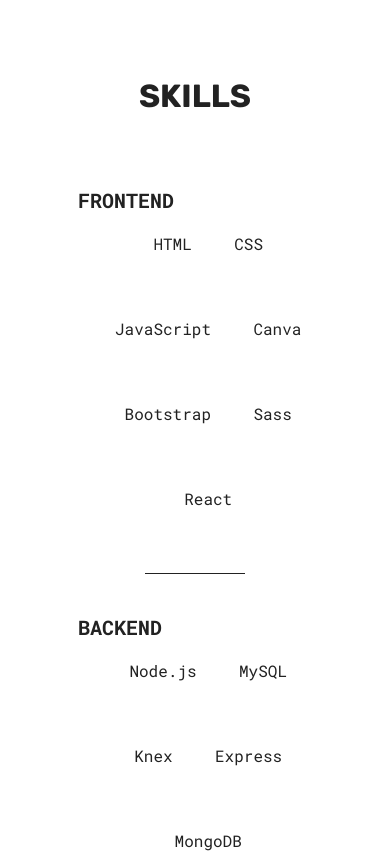
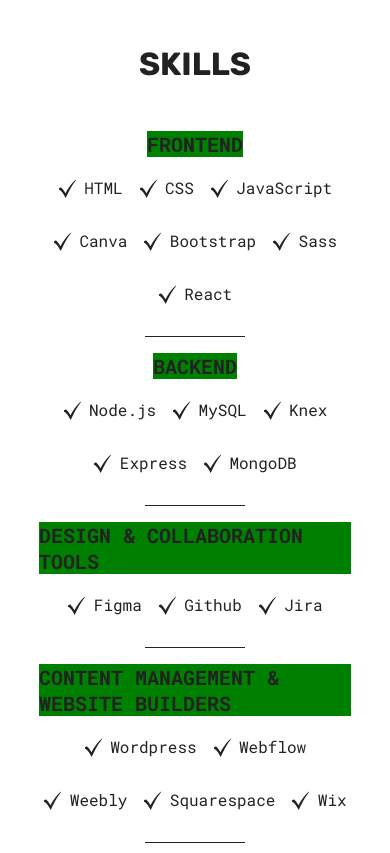
Before and after one commit to Studio117/kwasi-otengbaah-portfolio, a React (Vite) app: page / in a window 390 px wide. Shown: the part 2420-3273 px from the top of the page. Built offline with nearby package versions, Linux system fonts and the light colour scheme.

Commit message:
added styling and breakpoints to skills section

```diff
--- a/src/components/Skills/Skills.jsx
+++ b/src/components/Skills/Skills.jsx
@@ -1,11 +1,18 @@
 import SkillsList from '../SkillsList/SkillsList'
-import checkMark from '../../assets/images/checkmark-dark.svg'
+import checkMarkDark from '../../assets/images/checkmark-light.svg'
+import checkMarkLight from '../../assets/images/checkmark-dark.svg'
 import './Skills.scss'
+import { useTheme } from '../../commonfiles/ThemeContext'
 
 
 import React from 'react'
 
 function Skills() {
+  const { theme } = useTheme();
+
+      const checkMarkIcon = theme === 'light' ? checkMarkDark : checkMarkLight;
+
+
     return (
         <section id='skills'>
             <div className="skills">
@@ -13,13 +20,13 @@
                 <div className="skills__category">
                     <h2 className='skills__category-heading'>Frontend</h2>
                     <div className="skills__category-set">
-                    <SkillsList src={checkMark} skill="HTML" />
-                    <SkillsList src={checkMark} skill="CSS" />
-                    <SkillsList src={checkMark} skill="JavaScript" />
-                    <SkillsList src={checkMark} skill="Canva" />
-                    <SkillsList src={checkMark} skill="Bootstrap" />
-                    <SkillsList src={checkMark} skill="Sass" />
-                    <SkillsList src={checkMark} skill="React" />
+                        <SkillsList src={checkMarkIcon} skill="HTML" />
+                        <SkillsList src={checkMarkIcon} skill="CSS" />
+                        <SkillsList src={checkMarkIcon} skill="JavaScript" />
+                        <SkillsList src={checkMarkIcon} skill="Canva" />
+                        <SkillsList src={checkMarkIcon} skill="Bootstrap" />
+                        <SkillsList src={checkMarkIcon} skill="Sass" />
+                        <SkillsList src={checkMarkIcon} skill="React" />
                     </div>
 
                 </div>
@@ -27,11 +34,11 @@
                 <div className="skills__category">
                     <h2 className='skills__category-heading'>Backend</h2>
                     <div className="skills__category-set">
-                    <SkillsList src={checkMark} skill="Node.js" />
-                    <SkillsList src={checkMark} skill="MySQL" />
-                    <SkillsList src={checkMark} skill="Knex" />
-                    <SkillsList src={checkMark} skill="Express" />
-                    <SkillsList src={checkMark} skill="MongoDB" />
+                        <SkillsList src={checkMarkIcon} skill="Node.js" />
+                        <SkillsList src={checkMarkIcon} skill="MySQL" />
+                        <SkillsList src={checkMarkIcon} skill="Knex" />
+                        <SkillsList src={checkMarkIcon} skill="Express" />
+                        <SkillsList src={checkMarkIcon} skill="MongoDB" />
                     </div>
 
                 </div>
@@ -39,9 +46,9 @@
                 <div className="skills__category">
                     <h2 className='skills__category-heading'>Design & Collaboration Tools</h2>
                     <div className="skills__category-set">
-                    <SkillsList src={checkMark} skill="Figma" />
-                    <SkillsList src={checkMark} skill="Github" />
-                    <SkillsList src={checkMark} skill="Jira" />
+                        <SkillsList src={checkMarkIcon} skill="Figma" />
+                        <SkillsList src={checkMarkIcon} skill="Github" />
+                        <SkillsList src={checkMarkIcon} skill="Jira" />
                     </div>
 
                 </div>
@@ -49,11 +56,11 @@
                 <div className="skills__category">
                     <h2 className='skills__category-heading'>Content Management & Website Builders</h2>
                     <div className="skills__category-set">
-                    <SkillsList src={checkMark} skill="Wordpress" />
-                    <SkillsList src={checkMark} skill="Webflow" />
-                    <SkillsList src={checkMark} skill="Weebly" />
-                    <SkillsList src={checkMark} skill="Squarespace" />
-                    <SkillsList src={checkMark} skill="Wix" />
+                        <SkillsList src={checkMarkIcon} skill="Wordpress" />
+                        <SkillsList src={checkMarkIcon} skill="Webflow" />
+                        <SkillsList src={checkMarkIcon} skill="Weebly" />
+                        <SkillsList src={checkMarkIcon} skill="Squarespace" />
+                        <SkillsList src={checkMarkIcon} skill="Wix" />
                     </div>
 
                 </div>
--- a/src/components/Skills/Skills.scss
+++ b/src/components/Skills/Skills.scss
@@ -1,24 +1,35 @@
+@use "../../Styles/partials/variables.scss"as *;
+@use "../../Styles/partials/mixins.scss"as *;
+@use "../../Styles/partials/global.scss"as *;
+
+
 .skills {
-  //    height: 100dvh;
   display: flex;
   flex-direction: column;
   align-items: center;
   gap: 1em;
   justify-content: start;
-  padding-top: 5em;
+  padding-top: 3em;
   min-height: 500px;
   padding-bottom: 3em;
+
+  @include tabletWidth {
+    padding-top: 5em;
+  }
 
   &__category {
     display: flex;
     flex-direction: column;
-    width: 60%;
-    margin-top: 1.5em;
+    align-items: center;
+    width: 80%;
+    // margin-top: 1.5em;
   }
 
   &__category-heading {
+    background-color: green;
     font-size: 1.25rem;
     margin-bottom: 1em;
+    // width: 100%;    text-align: center;
   }
 
   &__category-set {
@@ -34,5 +45,11 @@
     height: 1px;
     border: none;
     background-color: var(--text-color);
+
+    @include tabletWidth {
+      width: 200px;
+      margin-bottom: 1em;
+
+    }
   }
 }
--- a/src/components/SkillsList/SkillsList.scss
+++ b/src/components/SkillsList/SkillsList.scss
@@ -1,5 +1,6 @@
 .skillsList {
   text-align: center;
+  padding-bottom: 1em;
 
   &__item {
     display: flex;
```
Lines whose indentation alone changed are shown as unchanged.
